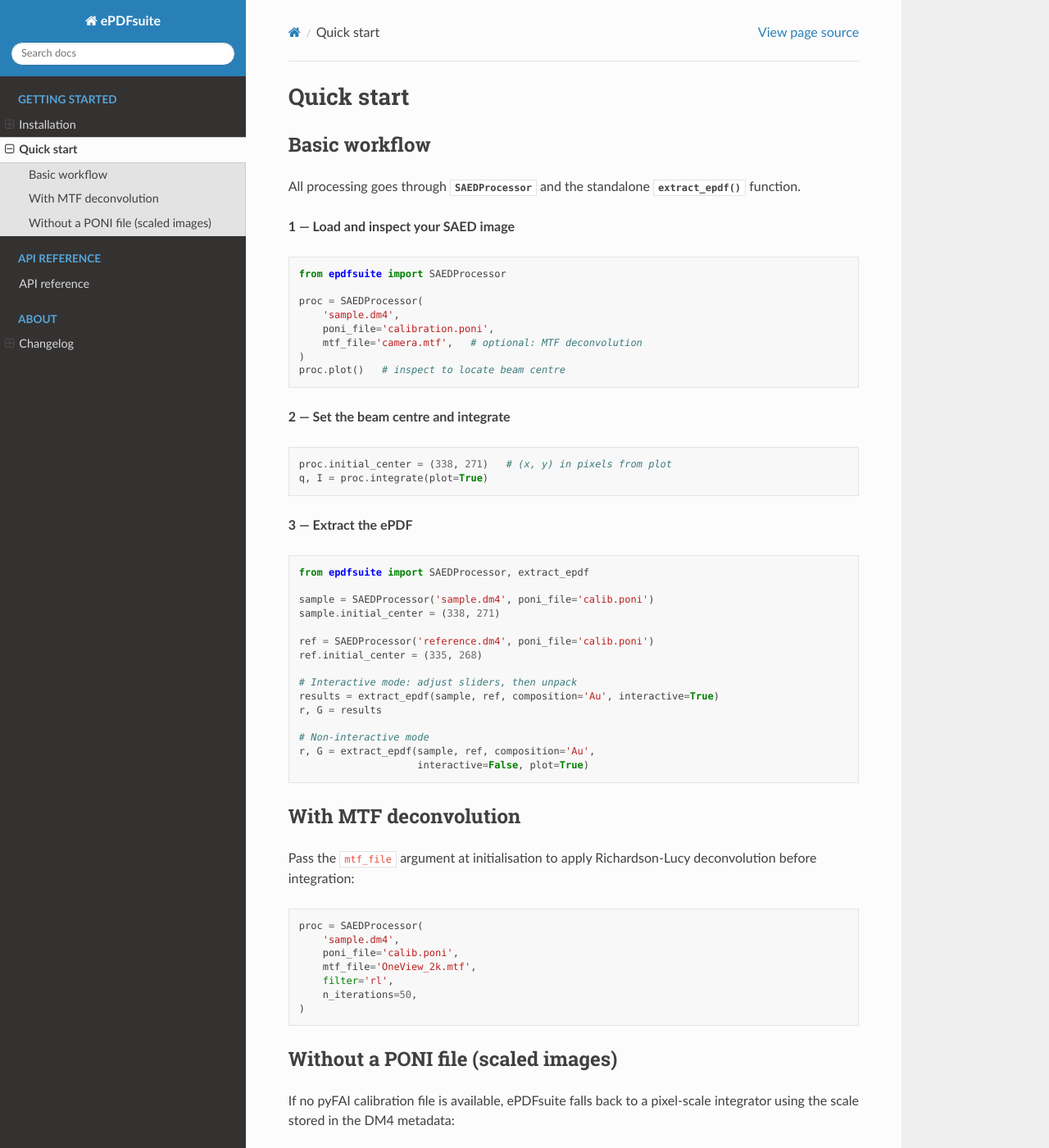
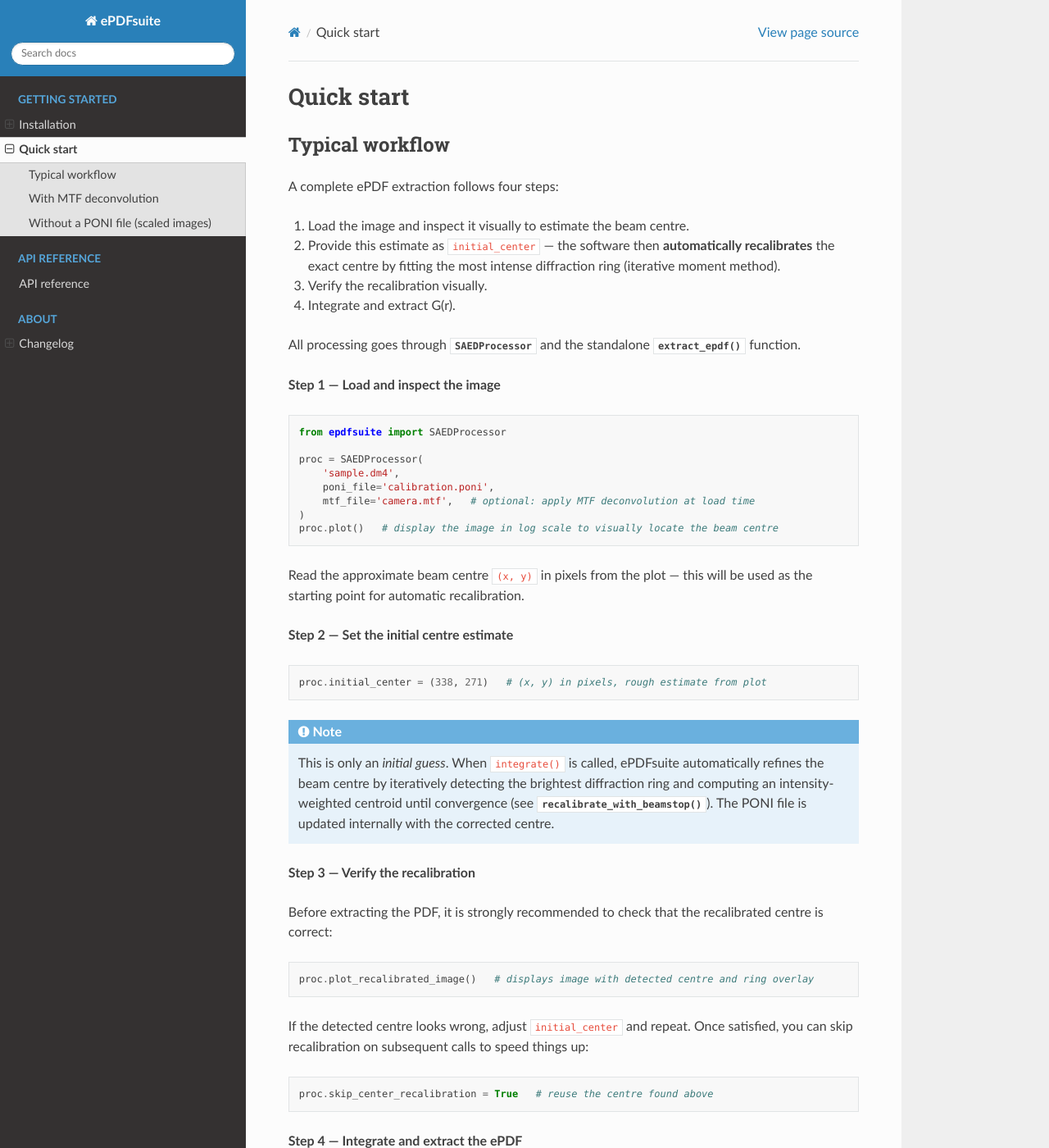
Before and after one commit to nicoratel/ePDFsuite, a Sphinx documentation site: the page built from docs/quickstart.rst, in a window 1280 px wide and 1400 px high. Shown: the whole window at 82% size. Built offline with Sphinx 7.4.7 and the Read the Docs theme 3.1.0, drawn with Linux system fonts in a browser that asks for light colours; some of the changed text lies outside the part shown.

Commit message:
Add files via upload

```diff
--- a/docs/quickstart.rst
+++ b/docs/quickstart.rst
@@ -1,13 +1,22 @@
 Quick start
 ===========
 
-Basic workflow
---------------
+Typical workflow
+----------------
+
+A complete ePDF extraction follows four steps:
+
+1. Load the image and inspect it visually to estimate the beam centre.
+2. Provide this estimate as ``initial_center`` — the software then
+   **automatically recalibrates** the exact centre by fitting the most
+   intense diffraction ring (iterative moment method).
+3. Verify the recalibration visually.
+4. Integrate and extract G(r).
 
 All processing goes through :class:`~epdfsuite.ePDFsuite.SAEDProcessor` and the
 standalone :func:`~epdfsuite.ePDFsuite.extract_epdf` function.
 
-**1 — Load and inspect your SAED image**
+**Step 1 — Load and inspect the image**
 
 .. code-block:: python
 
@@ -16,42 +25,76 @@ standalone :func:`~epdfsuite.ePDFsuite.extract_epdf` function.
    proc = SAEDProcessor(
        'sample.dm4',
        poni_file='calibration.poni',
-       mtf_file='camera.mtf',   # optional: MTF deconvolution
+       mtf_file='camera.mtf',   # optional: apply MTF deconvolution at load time
    )
-   proc.plot()   # inspect to locate beam centre
+   proc.plot()   # display the image in log scale to visually locate the beam centre
 
-**2 — Set the beam centre and integrate**
+Read the approximate beam centre ``(x, y)`` in pixels from the plot —
+this will be used as the starting point for automatic recalibration.
+
+**Step 2 — Set the initial centre estimate**
 
 .. code-block:: python
 
-   proc.initial_center = (338, 271)   # (x, y) in pixels from plot
-   q, I = proc.integrate(plot=True)
+   proc.initial_center = (338, 271)   # (x, y) in pixels, rough estimate from plot
 
-**3 — Extract the ePDF**
+.. note::
+   This is only an *initial guess*. When ``integrate()`` is called,
+   ePDFsuite automatically refines the beam centre by iteratively
+   detecting the brightest diffraction ring and computing an
+   intensity-weighted centroid until convergence
+   (see :func:`~epdfsuite.recalibration.recalibrate_with_beamstop`).
+   The PONI file is updated internally with the corrected centre.
+
+**Step 3 — Verify the recalibration**
+
+Before extracting the PDF, it is strongly recommended to check that the
+recalibrated centre is correct:
+
+.. code-block:: python
+
+   proc.plot_recalibrated_image()   # displays image with detected centre and ring overlay
+
+If the detected centre looks wrong, adjust ``initial_center`` and repeat.
+Once satisfied, you can skip recalibration on subsequent calls to speed
+things up:
+
+.. code-block:: python
+
+   proc.skip_center_recalibration = True   # reuse the centre found above
+
+**Step 4 — Integrate and extract the ePDF**
 
 .. code-block:: python
 
    from epdfsuite import SAEDProcessor, extract_epdf
 
+   # Sample
    sample = SAEDProcessor('sample.dm4', poni_file='calib.poni')
    sample.initial_center = (338, 271)
 
+   # Reference (background / amorphous carbon film)
    ref = SAEDProcessor('reference.dm4', poni_file='calib.poni')
    ref.initial_center = (335, 268)
 
-   # Interactive mode: adjust sliders, then unpack
+   # Verify recalibrations
+   sample.plot_recalibrated_image()
+   ref.plot_recalibrated_image()
+
+   # Interactive mode: adjust sliders, then unpack results
    results = extract_epdf(sample, ref, composition='Au', interactive=True)
-   r, G = results
+   r, G = results   # values reflect the last slider state
 
-   # Non-interactive mode
+   # Non-interactive mode (fixed parameters)
    r, G = extract_epdf(sample, ref, composition='Au',
-                       interactive=False, plot=True)
+                       interactive=False, plot=True,
+                       bgscale=1.0, qmin=1.5, qmax=20, rpoly=1.4)
 
 With MTF deconvolution
 ----------------------
 
-Pass the ``mtf_file`` argument at initialisation to apply Richardson-Lucy
-deconvolution before integration:
+Pass ``mtf_file`` at initialisation to apply Richardson-Lucy deconvolution
+**before** integration. This corrects for the detector point-spread function.
 
 .. code-block:: python
 
@@ -59,15 +102,20 @@ deconvolution before integration:
        'sample.dm4',
        poni_file='calib.poni',
        mtf_file='OneView_2k.mtf',
-       filter='rl',
+       filter='rl',        # 'rl' (Richardson-Lucy) or 'wiener'
        n_iterations=50,
    )
 
+.. note::
+   For integrating detectors (e.g. Gatan OneView, US1000), the MTF decays
+   strongly with spatial frequency and has **no plateau** — this is physically
+   expected. Deconvolution is particularly beneficial for such cameras.
+
 Without a PONI file (scaled images)
-------------------------------------
+-------------------------------------
 
 If no pyFAI calibration file is available, ePDFsuite falls back to a
-pixel-scale integrator using the scale stored in the DM4 metadata:
+pixel-scale integrator using the pixel size stored in the DM4 metadata:
 
 .. code-block:: python
 
```
